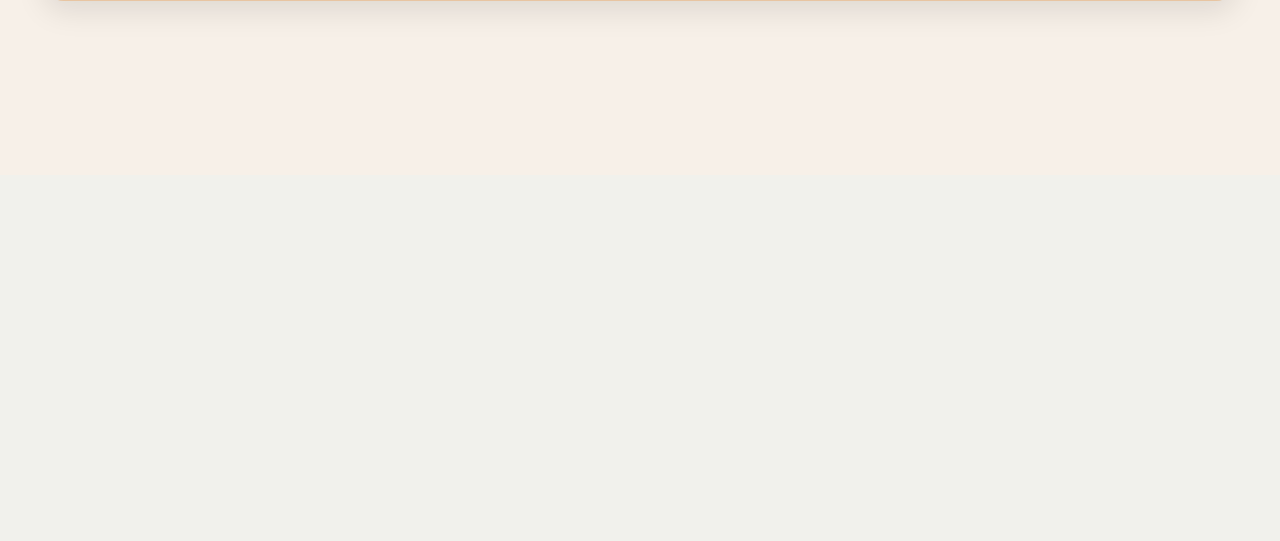
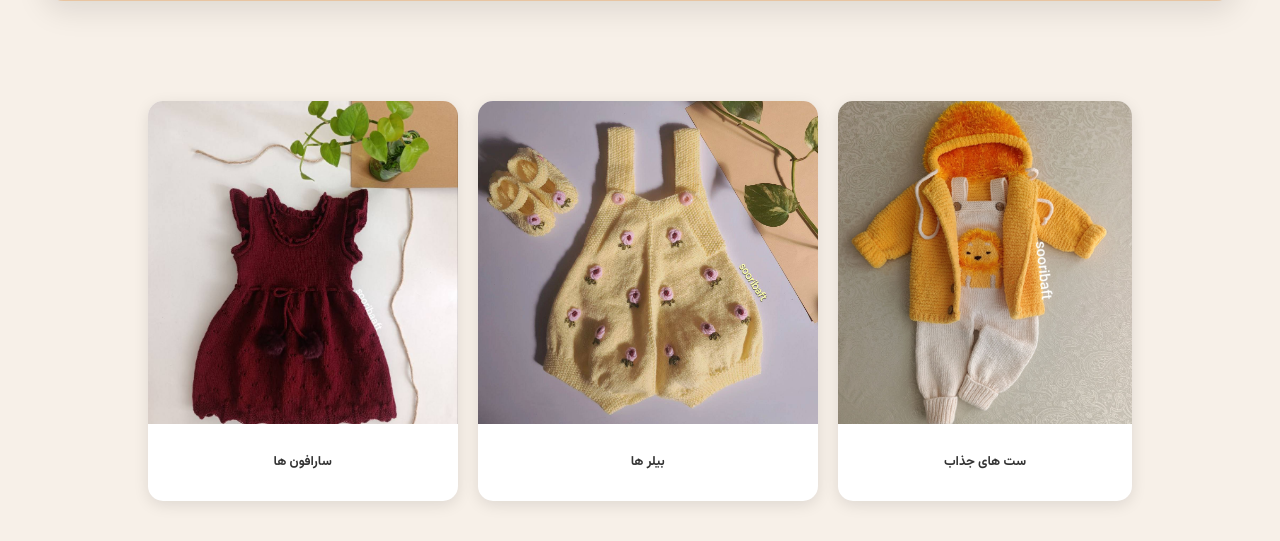
Before and after one commit to samanehsoleimani/online-shop, a Flask app: page / in a window 1280 px wide. Shown: the part 625-1166 px from the top of the page. Before the commit the page ends 642 px from the top, so only its background shows below. Run offline with Flask 3, Linux system fonts and the light colour scheme; some libraries are stand-ins or nearby versions.

Commit message:
بهبود صفحه اصلی -سرچ

```diff
--- a/blueprints/general.py
+++ b/blueprints/general.py
@@ -1,7 +1,8 @@
 from itertools import product
+from re import search
 
-from flask import Blueprint,render_template
-
+import requests
+from flask import Blueprint, render_template, request
 from models.product import Product
 
 app = Blueprint("app" ,__name__)
@@ -9,8 +10,14 @@ app = Blueprint("app" ,__name__)
 
 @app.route('/')
 def home():
-    products = Product.query.filter(Product.active==1).all()
-    return render_template("main.html" ,  products=products)
+    search = request.args.get('search', None)
+    query = Product.query.filter(Product.active == 1)
+
+    if search:
+        query = query.filter(Product.name.like(f'%{search}%'))
+    products = query.all()
+
+    return render_template("main.html", products=products)
 
 
 @app.route('/product/<int:id>/<name>')
--- a/static/css/index.css
+++ b/static/css/index.css
@@ -238,3 +238,89 @@ nav ul li a {
     background-color: #e91e63;
     border-radius: 2px;
 }
+/* استایل بخش دسته‌بندی‌ها */
+.category-shortcuts {
+    padding: 40px 15px; /* فاصله از بالا و پایین */
+    max-width: 1200px; /* حداکثر عرض برای اینکه در مانیتورهای بزرگ خیلی پخش نشود */
+    margin: 0 auto; /* وسط چین کردن کل بخش */
+}
+
+.category-container {
+    display: flex;
+    justify-content: center; /* وسط چین کردن باکس‌ها */
+    gap: 20px; /* فاصله بین سه باکس */
+    flex-wrap: wrap; /* اگر صفحه کوچک بود، باکس‌ها بروند زیر هم */
+}
+
+.category-box {
+    height: 400px;
+    display: flex;           /* اضافه کردن این خط بسیار مهم است */
+    flex-direction: column;  /* چیدمان عمودی: عکس بالا، متن پایین */
+    text-decoration: none;
+    text-align: center;
+    background: #fff;
+    border-radius: 15px;
+    overflow: hidden;
+    box-shadow: 0 4px 15px rgba(0,0,0,0.1);
+    transition: transform 0.3s ease, box-shadow 0.3s ease;
+    /* حذف flex: 1 از اینجا اگر در جای دیگری برای کانتینر گذاشته‌ای،
+       اما اینجا برای خودِ باکس لازم نیست مگر اینکه در فلکس‌باکس اصلی باشد */
+}
+
+.category-box:hover {
+    transform: translateY(-10px); /* کمی بالا رفتن باکس هنگام نگه داشتن موس */
+    box-shadow: 0 8px 25px rgba(0,0,0,0.15);
+}
+
+/* ۱. تنظیم باکس اصلی */
+.category-box {
+    height: 400px;
+    display: flex;           /* اضافه کردن این خط بسیار مهم است */
+    flex-direction: column;  /* چیدمان عمودی: عکس بالا، متن پایین */
+    text-decoration: none;
+    text-align: center;
+    background: #fff;
+    border-radius: 15px;
+    overflow: hidden;
+    box-shadow: 0 4px 15px rgba(0,0,0,0.1);
+    transition: transform 0.3s ease, box-shadow 0.3s ease;
+    /* حذف flex: 1 از اینجا اگر در جای دیگری برای کانتینر گذاشته‌ای،
+       اما اینجا برای خودِ باکس لازم نیست مگر اینکه در فلکس‌باکس اصلی باشد */
+}
+
+/* ۲. تنظیم بخش عکس برای اشغال ۷۵ درصد فضا */
+.category-image {
+    height: 85%;           /* دقیقاً ۳/۴ ارتفاع باکس را می‌گیرد */
+    width: 100%;
+    overflow: hidden;
+}
+
+.category-image img {
+    width: 100%;
+    height: 100%;          /* عکس کل فضای ۷۵ درصدی را پر کند */
+    object-fit: cover;     /* جلوگیری از دفرمه شدن */
+    object-position: center 20%; /* تنظیم موقعیت عکس برای زیبایی */
+}
+
+/* ۳. تنظیم بخش متن برای ۲۵ درصد باقی‌مانده */
+.category-title {
+    height: 15%;           /* باقی‌مانده فضا برای متن */
+    display: flex;
+    align-items: center;   /* متن را عمودی وسط‌چین می‌کند */
+    justify-content: center;/* متن را افقی وسط‌چین می‌کند */
+    margin: 0;
+    padding: 10px;
+    font-weight: bold;
+    color: #333;
+}
+
+/* اصلاح برای موبایل */
+@media (max-width: 768px) {
+    .category-container {
+        flex-direction: column; /* در موبایل باکس‌ها زیر هم بیایند */
+        align-items: center;
+    }
+    .category-box {
+        width: 100%; /* در موبایل تمام عرض شوند */
+    }
+}
--- a/templates/main.html
+++ b/templates/main.html
@@ -12,13 +12,15 @@
         <ul class="nav-links">
 
             <li class="search-container">
-            <form action="/search" method="GET">
-                <input type="text" name="q" placeholder="جستجو کنید..." class="search-input">
-            </form>
+                <form action="/" method="GET"> <!-- action را به / تغییر دادم چون route اصلی شما / است -->
+                    <input type="text" name="search" placeholder="جستجو کنید..." class="search-input">
+                </form>
+            </li>
 
             <li><a href="#">خانه</a></li>
             <li><a href="#">محصولات</a></li>
-            <li><a href="#">سبد خرید</a></li>
+            <li><a href="/user/cart">سبد خرید</a></li>
+            <li><a href="/about">درباره ما</a></li>
         </li>
 
              <li class="auth-item">
@@ -97,4 +99,35 @@
   });
 </script>
 </section>
+<!-- بخش دسته‌بندی‌های سریع (Category Boxes) -->
+<section class="category-shortcuts">
+    <div class="category-container">
+
+        <!-- باکس اول -->
+        <a href="/category/1" class="category-box">
+            <div class="category-image">
+                <img src="{{ url_for('static', filename='image/set.jpg') }}" alt="دسته بندی اول">
+            </div>
+            <span class="category-title">ست های جذاب</span>
+        </a>
+
+        <!-- باکس دوم -->
+        <a href="/category/2" class="category-box">
+            <div class="category-image">
+                <img src="{{ url_for('static', filename='image/beler.png') }}" alt="دسته بندی اول">
+            </div>
+            <span class="category-title">بیلر ها</span>
+        </a>
+
+        <!-- باکس سوم -->
+        <a href="/category/3" class="category-box">
+            <div class="category-image">
+                <img src="{{ url_for('static', filename='image/sarafon.png') }}" alt="دسته بندی اول">
+            </div>
+            <span class="category-title">سارافون ها</span>
+        </a>
+
+    </div>
+</section>
+
 {% endblock %}
```
Also changed, not shown: instance/database.db, static/image/beler.png (added), static/image/sarafon.png (added), static/image/set.jpg (added).
